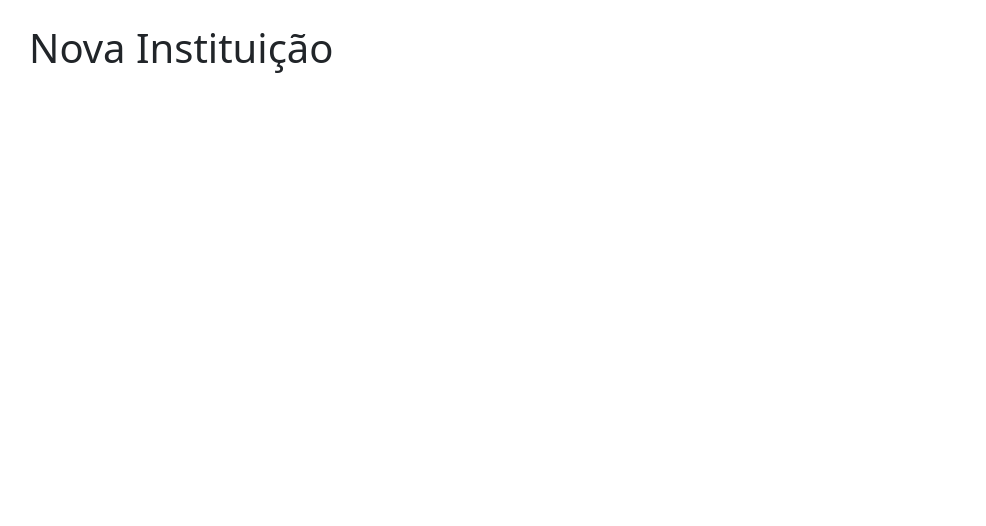
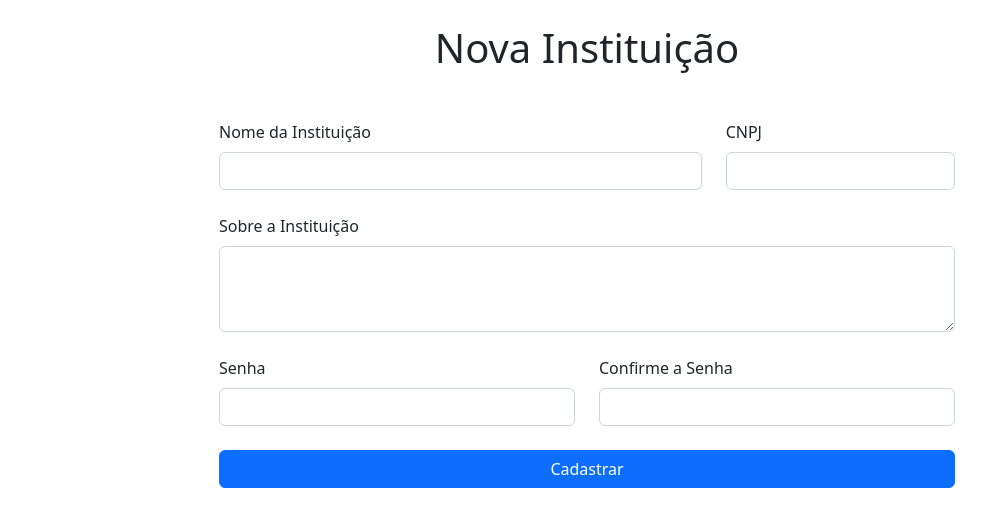
Before and after one commit to lf-lima/tcc-controle-academico-angular, an Angular app: page /institution/new in a window 1280 px wide. Shown: the top 526 px of the page, without its empty margins (53-1039 px from the left). Built offline with nearby package versions, Linux system fonts and the light colour scheme.

Commit message:
add form to new institution component

```diff
--- a/package.json
+++ b/package.json
@@ -4,10 +4,11 @@
   "scripts": {
     "ng": "ng",
     "start": "node server.js",
+    "start:dev": "ng serve",
     "build": "ng build --aot --source-map",
     "watch": "ng build --watch --configuration development",
     "heroku-postbuild": "ng build --aot --source-map",
-    "new-component": "ng generate component"
+    "new:component": "ng generate component"
   },
   "private": true,
   "dependencies": {
--- a/src/app/login/login.component.html
+++ b/src/app/login/login.component.html
@@ -8,7 +8,7 @@
         <form [formGroup]="loginForm" (ngSubmit)="login()">
           <div class="mb-3">
             <label for="documentNumber" class="form-label">CPF / CNPJ</label>
-            <input formControlName="documentNumber" #documentNumber type="documentNumber" class="form-control" id="documentNumber">
+            <input formControlName="documentNumber" #documentNumber type="text" class="form-control" id="documentNumber">
           </div>
           <div class="mb-3">
             <label for="password" class="form-label">Senha</label>
--- a/src/app/new-institution/new-institution.component.html
+++ b/src/app/new-institution/new-institution.component.html
@@ -1,3 +1,36 @@
-<div>
-  <h1>Nova Instituição</h1>
+<h1 class="text-center mb-4">Nova Instituição</h1>
+<div class="row d-flex justify-content-center">
+  <div class="col-8">
+    <form [formGroup]="newInstitutionForm" (ngSubmit)="onSubmit()">
+      <div class="row mt-4">
+        <div class="col-8">
+          <label for="name" class="form-label">Nome da Instituição</label>
+          <input formControlName="name" #name type="text" class="form-control" id="name">
+        </div>
+        <div class="col-4">
+          <label for="documentNumber" class="form-label">CNPJ</label>
+          <input formControlName="documentNumber" #name type="text" class="form-control" id="documentNumber">
+        </div>
+      </div>
+      <div class="row mt-4">
+        <div class="col-12">
+          <label for="about" class="form-label">Sobre a Instituição</label>
+          <textarea formControlName="about" #name type="text" class="form-control" id="about" rows="3"></textarea>
+        </div>
+      </div>
+      <div class="row mt-4 mb-4">
+        <div class="col-6">
+          <label for="password" class="form-label">Senha</label>
+          <input formControlName="password" #name type="password" class="form-control" id="password">
+        </div>
+        <div class="col-6">
+          <label for="confirmPassword" class="form-label">Confirme a Senha</label>
+          <input formControlName="confirmPassword" #name type="password" class="form-control" id="confirmPassword">
+        </div>
+      </div>
+      <div class="mt-4 d-flex justify-content-center">
+        <button type="submit" class="btn btn-primary w-100">Cadastrar</button>
+      </div>
+    </form>
+  </div>
 </div>
--- a/src/app/new-institution/new-institution.component.ts
+++ b/src/app/new-institution/new-institution.component.ts
@@ -1,4 +1,7 @@
 import { Component, OnInit } from '@angular/core'
+import { FormControl, FormGroup } from '@angular/forms'
+import { NewInstitutionInputDto } from 'src/app/shared/dtos/institution/newInstitutionDto'
+import { InstitutionService } from 'src/app/shared/services/institution.service'
 
 @Component({
   selector: 'app-new-institution',
@@ -6,10 +9,22 @@ import { Component, OnInit } from '@angular/core'
   styleUrls: ['./new-institution.component.scss']
 })
 export class NewInstitutionComponent implements OnInit {
+  newInstitutionForm = new FormGroup({
+    name: new FormControl(''),
+    about: new FormControl(''),
+    documentNumber: new FormControl(''),
+    password: new FormControl(''),
+    confirmPassword: new FormControl('')
+  })
 
-  constructor () { }
+  constructor (
+    private institutionService: InstitutionService
+  ) { }
 
   ngOnInit (): void {
   }
 
+  onSubmit () {
+    this.institutionService.create(this.newInstitutionForm.value as NewInstitutionInputDto).subscribe()
+  }
 }
--- /dev/null
+++ b/src/app/shared/dtos/institution/newInstitutionDto.ts
@@ -0,0 +1,6 @@
+import { IInstitution } from 'src/app/shared/models/institution'
+import { PartialBy } from 'src/app/shared/utils/partialBy'
+
+export interface NewInstitutionInputDto extends PartialBy<IInstitution, 'id'> {
+  confirmPassword: string
+}
--- /dev/null
+++ b/src/app/shared/models/institution.ts
@@ -0,0 +1,6 @@
+export interface IInstitution {
+  id: number
+  name: string
+  about: string
+  password: string
+}
--- a/src/app/shared/services/institution.service.ts
+++ b/src/app/shared/services/institution.service.ts
@@ -1,6 +1,7 @@
 import { Injectable } from '@angular/core'
 import { HttpClient } from '@angular/common/http'
 import { environment } from '../../../environments/environment'
+import { NewInstitutionInputDto } from 'src/app/shared/dtos/institution/newInstitutionDto'
 
 @Injectable({ providedIn: 'root' })
 export class InstitutionService {
@@ -8,17 +9,10 @@ export class InstitutionService {
     private httpClient: HttpClient
   ) {}
 
-  create () {
+  create (input: NewInstitutionInputDto) {
     return this.httpClient.post(
       `${environment.baseUrl}/institution`,
-      {
-        "name": "UniFodase2",
-        "about": "Uma merda",
-        "documentNumber": "6666661234",
-        "test": "1234",
-        "password": "puredebatata",
-        "confirmPassword": "puredebatata"
-      }
+      input
     )
   }
 }
--- /dev/null
+++ b/src/app/shared/utils/partialBy.ts
@@ -0,0 +1,3 @@
+type Omit<T, K extends keyof T> = Pick<T, Exclude<keyof T, K>>
+
+export type PartialBy<T, K extends keyof T> = Omit<T, K> & Partial<Pick<T, K>>
--- a/src/app/sidebar/sidebar.component.html
+++ b/src/app/sidebar/sidebar.component.html
@@ -24,7 +24,7 @@
         </button>
         <div class="collapse" id="institutions-collapse">
           <ul class="btn-toggle-nav list-unstyled fw-normal pb-1 small">
-            <li><a href="/institution/new" class="d-inline-flex text-decoration-none rounded">Nova Instituição</a></li>
+            <li><a [routerLink]="['/institution/new']" class="d-inline-flex text-decoration-none rounded">Nova Instituição</a></li>
           </ul>
         </div>
       </li>
```
